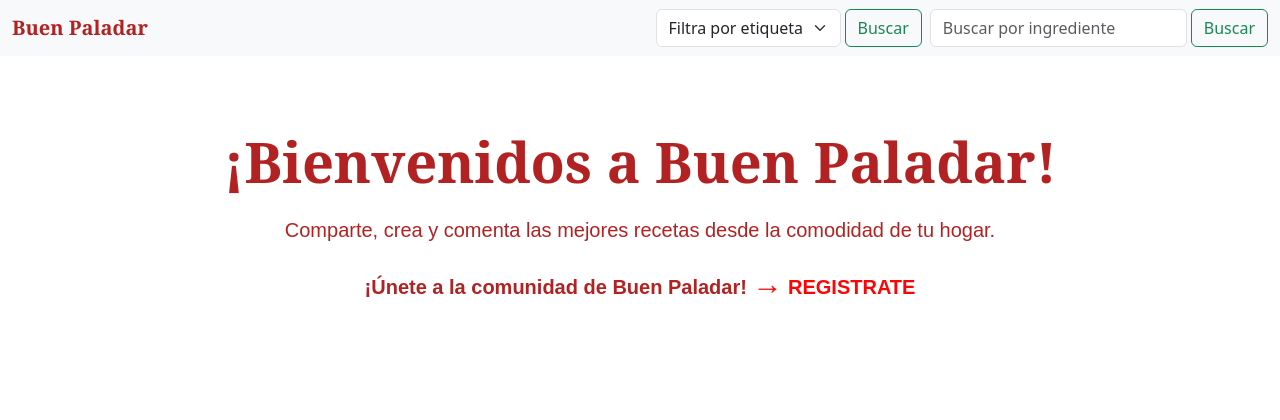
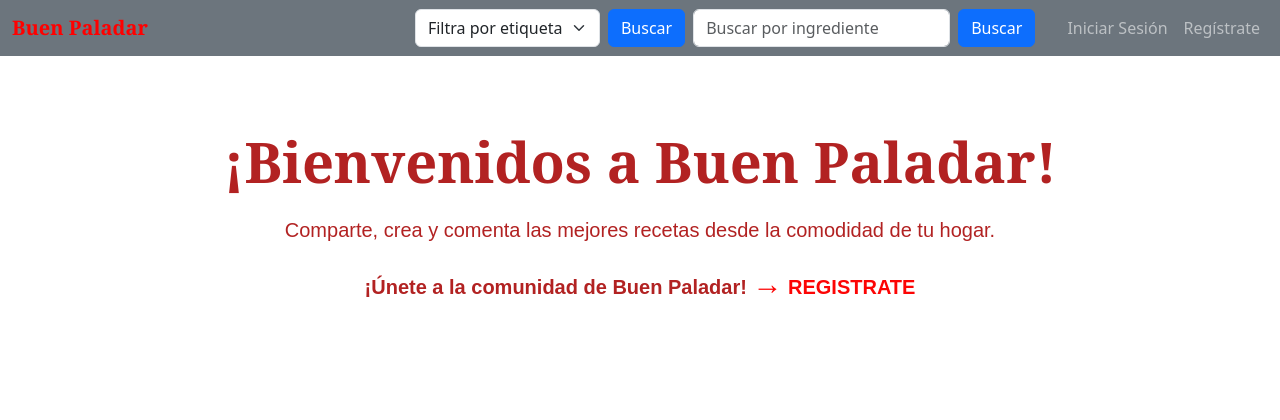
Before and after one commit to rubioweb/BuenPaladar, a Django app: page / in a window 1280 px wide. Shown: the top 420 px of the page. Run offline with Django 5.2, Linux system fonts and the light colour scheme; data comes from the database, SQL or seed files in the repository.

Commit message:
Update base.html

```diff
--- a/recetas_django/recetas/templates/recetas/base.html
+++ b/recetas_django/recetas/templates/recetas/base.html
@@ -4,59 +4,71 @@
     <meta charset="UTF-8">
     <meta http-equiv="X-UA-Compatible" content="IE=edge">
     <meta name="viewport" content="width=device-width, initial-scale=1.0">
-    <!--<title>{% block title %}Recetas App{% endblock %}</title>-->
+    <title>{% block title %}Buen Paladar{% endblock %}</title>
     <link rel="icon" href="/static/recetas/crea.png">
     <link href="https://cdn.jsdelivr.net/npm/bootstrap@5.3.0/dist/css/bootstrap.min.css" rel="stylesheet">
 </head>
-<body>   <!--barra de navegación utilizando Bootstrap,de fondo claro y texto oscuro -->
-    <nav class="navbar navbar-expand-lg navbar-light bg-light">
-        <div class="container-fluid">   <!--contenedor fluido para que la barra de navegacion se ajuste al ancho de la pantalla -->
+<body>
+    <!-- Barra de navegación -->
+    <nav class="navbar navbar-expand-lg navbar-dark bg-secondary">
+        <div class="container-fluid">
             <!-- Título "Buen Paladar" -->
-            <a class="navbar-brand" href="{% url 'recetas' %}" style="font-family: 'Georgia', serif; color: #B22222; font-weight: bold;">
+            <a class="navbar-brand" href="{% url 'recetas' %}" style="font-family: 'Georgia', serif; color: #ff0000; font-weight: bold;">
                 Buen Paladar
             </a>
 
-            <!--boton de "hamburguesa"  en pantallas pequeñas para colapsar el menu -->
+            <!-- Botón de "hamburguesa" en pantallas pequeñas -->
             <button class="navbar-toggler" type="button" data-bs-toggle="collapse" data-bs-target="#navbarNav" aria-controls="navbarNav" aria-expanded="false" aria-label="Toggle navigation">
-                <span class="navbar-toggler-icon"></span><!--icono de hamburguesa para el menu colapsable -->
+                <span class="navbar-toggler-icon"></span>
             </button>
 
-            <div class="collapse navbar-collapse" id="navbarNav">  <!--contenedor colapsable para los enlaces de navegacion -->
-                <ul class="navbar-nav ms-auto">
-                    <!-- Bloque para contenido adicional en el navbar -->
-                    {% block navbar_extra %}
-                    {% endblock %}
-                    {% block navbar %}
-                    {% endblock %}
-
-                    <!-- Formulario de búsqueda por etiquetas-->
-
-
-                    <!-- Formulario de búsqueda por etiquetas-->
-                    <form class="d-flex ms-2" method="get" action="{% url 'buscar_etiquetas' %}">
-                        <select name="etiqueta" class="form-select">
+            <div class="collapse navbar-collapse justify-content-end" id="navbarNav">
+                <!--  buscadores -->
+                <div class="d-flex">
+                    <form class="d-flex me-2" method="get" action="{% url 'buscar_etiquetas' %}">
+                        <select name="etiqueta" class="form-select me-2">
                             <option value="">Filtra por etiqueta</option>
                             {% for etiqueta in etiquetas %}
                                 <option value="{{ etiqueta.id }}">{{ etiqueta.nombre }}</option>
                             {% endfor %}
                         </select>
-                        <button class="btn btn-outline-success ms-1" type="submit">Buscar</button>
+                        <button class="btn btn-primary" type="submit">Buscar</button>
                     </form>
+                    <form class="d-flex" method="get" action="{% url 'buscar_ingredientes' %}">
+                        <input type="text" name="ingrediente" class="form-control me-2" placeholder="Buscar por ingrediente">
+                        <button class="btn btn-primary" type="submit">Buscar</button>
+                    </form>
+                </div>
 
-                    <!-- Formulario de búsqueda por ingredientes -->
-                    <form class="d-flex ms-2" method="get" action="{% url 'buscar_ingredientes' %}">
-                        <input type="text" name="ingrediente" class="form-control" placeholder="Buscar por ingrediente">
-                    <!-- <button class="btn btn-outline-secondary ms-2" type="submit">-->
-                            <button class="btn btn-outline-success ms-1" type="submit">Buscar</button>
-                        <!---   <i class="bi bi-search"></i> <! Icono de lupa -->
-                    </form>
-
+                <!-- Enlaces alineados a la derecha -->
+                <ul class="navbar-nav align-items-center ms-4">
+                    {% if user.is_authenticated %}
+                        <li class="nav-item">
+                            <a class="nav-link" style="color:  #ff0000; font-family: Arial, sans-serif; font-weight: bold;" href="{% url 'receta_crear' %}" >Crear Receta</a>
+                        </li>
+                        <li class="nav-item">
+                            <a class="nav-link" style="color:  #ff0000; font-family: Arial, sans-serif; font-weight: bold;" href="{% url 'mis_recetas' %}" >Mis Recetas</a>
+                        </li>
+                        <li class="nav-item">
+                            <form method="post" action="{% url 'logout' %}" class="m-0">
+                                {% csrf_token %}
+                                <button type="submit" class="btn btn-link nav-link p-0" style="color: white;">Cerrar Sesión</button>
+                            </form>
+                        </li>
+                    {% else %}
+                        <li class="nav-item">
+                            <a class="nav-link" href="{% url 'login' %}">Iniciar Sesión</a>
+                        </li>
+                        <li class="nav-item">
+                            <a class="nav-link" href="{% url 'register' %}">Regístrate</a>
+                        </li>
+                    {% endif %}
                 </ul>
             </div>
         </div>
     </nav>
 
-    <!-- Bloque para mostrar mensajes flash de Django -->
+    <!-- Bloque para mostrar mensajes flash -->
     {% if messages %}
         <div class="container mt-3">
             {% for message in messages %}
@@ -68,15 +80,13 @@
         </div>
     {% endif %}
 
-    <!--contenedor principal con margen superior de 4 unidades (mt-4) para crear separacion con la barra de navegacion -->
+    <!-- Contenedor principal -->
     <div class="container mt-4">
         {% block content %}
         {% endblock %}
     </div>
 
-    <!--script de Bootstrap para habilitar la funcionalidad de los componentes interactivos como el menú desplegable -->
+    <!-- Scripts de Bootstrap -->
     <script src="https://cdn.jsdelivr.net/npm/bootstrap@5.3.0/dist/js/bootstrap.bundle.min.js"></script>
-
-
 </body>
 </html>
```
